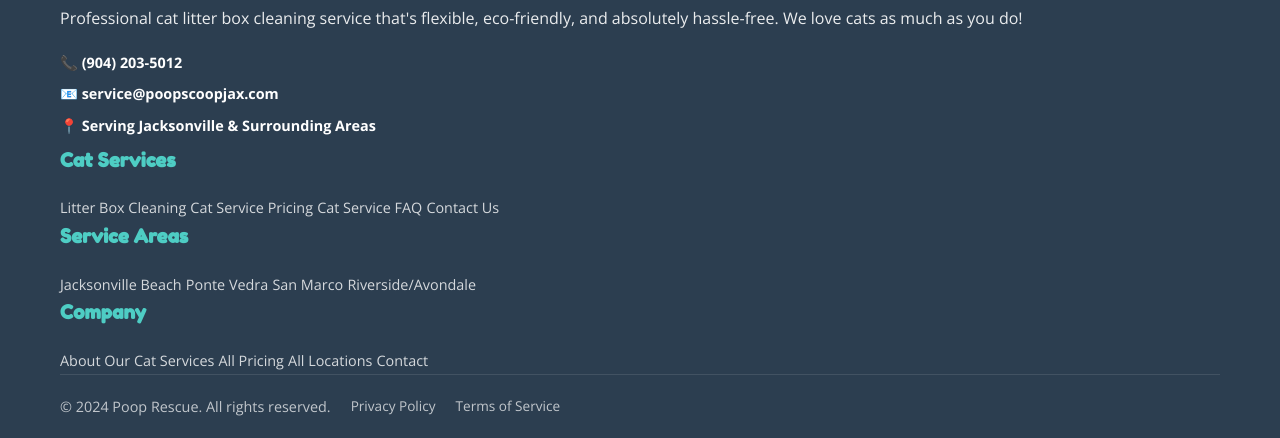
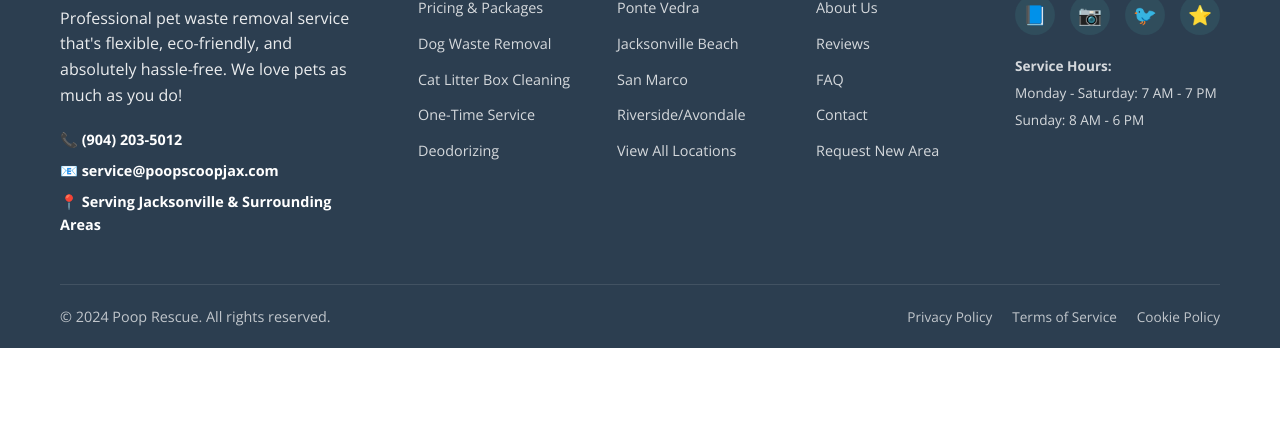
Before and after one commit to chri6tina/poop_scoop_jax, a website: page litter-box-cleaning-jacksonville.html in a window 1280 px wide. Shown: the part 6613-7051 px from the top of the page. After the commit the page ends 6961 px from the top, so only its background shows below. Drawn offline with nearby package versions, Linux system fonts and the light colour scheme.

Commit message:
Update cat page footer to match site-wide footer structure

```diff
--- a/litter-box-cleaning-jacksonville.html
+++ b/litter-box-cleaning-jacksonville.html
@@ -497,13 +497,13 @@
     <!-- Footer -->
     <footer class="footer">
         <div class="container">
-            <div class="footer-content">
-                <div class="footer-section">
+            <div class="footer-main">
+                <div class="footer-section footer-brand">
                     <div class="footer-logo">
-                        <div class="logo-icon">🐱</div>
+                        <div class="logo-icon">🐕‍🦺</div>
                         <span class="logo-text">Poop Rescue</span>
                     </div>
-                    <p class="footer-description">Professional cat litter box cleaning service that's flexible, eco-friendly, and absolutely hassle-free. We love cats as much as you do!</p>
+                    <p class="footer-description">Professional pet waste removal service that's flexible, eco-friendly, and absolutely hassle-free. We love pets as much as you do!</p>
                     <div class="footer-contact">
                         <p><strong>📞 (904) 203-5012</strong></p>
                         <p><strong>📧 service@poopscoopjax.com</strong></p>
@@ -512,41 +512,70 @@
                 </div>
 
                 <div class="footer-section">
-                    <h4>Cat Services</h4>
-                    <div class="footer-links">
-                        <a href="litter-box-cleaning-jacksonville.html">Litter Box Cleaning</a>
-                        <a href="litter-box-cleaning-jacksonville.html#pricing">Cat Service Pricing</a>
-                        <a href="litter-box-cleaning-jacksonville.html#faq">Cat Service FAQ</a>
-                        <a href="litter-box-cleaning-jacksonville.html#contact">Contact Us</a>
-                    </div>
+                    <h4>Services</h4>
+                    <ul class="footer-links">
+                        <li><a href="/pricing">Pricing & Packages</a></li>
+                        <li><a href="index.html#services">Dog Waste Removal</a></li>
+                        <li><a href="litter-box-cleaning-jacksonville.html">Cat Litter Box Cleaning</a></li>
+                        <li><a href="/pricing">One-Time Service</a></li>
+                        <li><a href="/pricing">Deodorizing</a></li>
+                    </ul>
                 </div>
 
                 <div class="footer-section">
-                    <h4>Service Areas</h4>
-                    <div class="footer-links">
-                        <a href="jacksonville-beach.html">Jacksonville Beach</a>
-                        <a href="ponte-vedra.html">Ponte Vedra</a>
-                        <a href="san-marco.html">San Marco</a>
-                        <a href="riverside-avondale.html">Riverside/Avondale</a>
-                    </div>
+                    <h4>Locations</h4>
+                    <ul class="footer-links">
+                        <li><a href="/ponte-vedra">Ponte Vedra</a></li>
+                        <li><a href="/jacksonville-beach">Jacksonville Beach</a></li>
+                        <li><a href="/san-marco">San Marco</a></li>
+                        <li><a href="/riverside-avondale">Riverside/Avondale</a></li>
+                        <li><a href="/locations">View All Locations</a></li>
+                    </ul>
                 </div>
 
                 <div class="footer-section">
                     <h4>Company</h4>
-                    <div class="footer-links">
-                        <a href="litter-box-cleaning-jacksonville.html#mission">About Our Cat Services</a>
-                        <a href="pricing.html">All Pricing</a>
-                        <a href="locations.html">All Locations</a>
-                        <a href="litter-box-cleaning-jacksonville.html#contact">Contact</a>
+                    <ul class="footer-links">
+                        <li><a href="index.html#about">About Us</a></li>
+                        <li><a href="index.html#testimonials">Reviews</a></li>
+                        <li><a href="index.html#faq">FAQ</a></li>
+                        <li><a href="index.html#contact">Contact</a></li>
+                        <li><a href="custom-area-request.html">Request New Area</a></li>
+                    </ul>
+                </div>
+
+                <div class="footer-section">
+                    <h4>Connect</h4>
+                    <div class="social-links">
+                        <a href="#" class="social-link" aria-label="Facebook">
+                            <span>📘</span>
+                        </a>
+                        <a href="#" class="social-link" aria-label="Instagram">
+                            <span>📷</span>
+                        </a>
+                        <a href="#" class="social-link" aria-label="Twitter">
+                            <span>🐦</span>
+                        </a>
+                        <a href="#" class="social-link" aria-label="Google Reviews">
+                            <span>⭐</span>
+                        </a>
+                    </div>
+                    <div class="footer-hours">
+                        <p><strong>Service Hours:</strong></p>
+                        <p>Monday - Saturday: 7 AM - 7 PM</p>
+                        <p>Sunday: 8 AM - 6 PM</p>
                     </div>
                 </div>
             </div>
 
             <div class="footer-bottom">
-                <div class="footer-legal">
+                <div class="footer-bottom-content">
                     <p>&copy; 2024 Poop Rescue. All rights reserved.</p>
-                    <a href="privacy.html">Privacy Policy</a>
-                    <a href="terms.html">Terms of Service</a>
+                    <div class="footer-legal">
+                        <a href="#">Privacy Policy</a>
+                        <a href="#">Terms of Service</a>
+                        <a href="#">Cookie Policy</a>
+                    </div>
                 </div>
             </div>
         </div>
```
